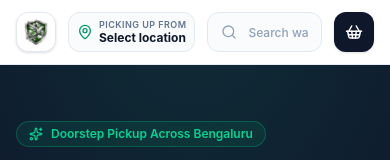
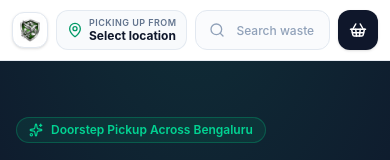
Before and after one commit to kirankumar001122/junk-it-out, a Next.js app: page / in a window 390 px wide. Shown: the top 160 px of the page. Built offline with nearby package versions, Linux system fonts and the light colour scheme; no server answers; the database is empty.

Commit message:
fix: improve selected location header layout

```diff
--- a/components/Navbar.tsx
+++ b/components/Navbar.tsx
@@ -87,12 +87,12 @@
 
   return (
     <header className="sticky top-0 z-50 border-b border-slate-200/80 bg-white/90 backdrop-blur-md transition-all">
-      <div className="mx-auto flex max-w-7xl items-center gap-3 px-4 py-3 sm:px-6">
-        <Link href="/" className="flex shrink-0 items-center gap-2.5 transition-opacity hover:opacity-90" aria-label="Junk It Out home">
-          <span className="relative grid h-10 w-10 place-items-center rounded-xl bg-white border border-slate-200 shadow-sm overflow-hidden shrink-0">
+      <div className="mx-auto flex max-w-7xl items-center gap-2 sm:gap-3 px-3 sm:px-6 py-2.5">
+        <Link href="/" className="flex shrink-0 items-center gap-2 transition-opacity hover:opacity-90" aria-label="Junk It Out home">
+          <span className="relative grid h-9 w-9 sm:h-10 sm:w-10 place-items-center rounded-xl bg-white border border-slate-200 shadow-sm overflow-hidden shrink-0">
             <img src="/logo.png" alt="Junk It Out Logo" className="h-full w-full object-contain p-1" />
           </span>
-          <span className="hidden text-lg font-bold tracking-tight text-slate-900 sm:block">
+          <span className="hidden text-base sm:text-lg font-bold tracking-tight text-slate-900 md:block">
             JUNK IT <span className="text-emerald-600 font-extrabold">OUT</span>
           </span>
         </Link>
@@ -100,14 +100,14 @@
         {/* Location selector trigger */}
         <button
           onClick={() => setLocationOpen(true)}
-          className="flex min-w-0 items-center gap-1.5 sm:gap-2 rounded-xl bg-slate-50/80 px-2 sm:px-3 py-1.5 text-left border border-slate-200/90 hover:bg-slate-100/90 hover:border-slate-300 transition-all group cursor-pointer shrink-0 max-w-[140px] sm:max-w-none"
+          className="flex shrink-0 items-center gap-1.5 sm:gap-2 rounded-xl bg-slate-50/90 px-2.5 sm:px-3 py-1.5 text-left border border-slate-200/90 hover:bg-slate-100 hover:border-slate-300 transition-all group cursor-pointer max-w-[145px] sm:max-w-[200px] md:max-w-[240px]"
           aria-label="Change pickup location"
           title={`Pickup Location: ${location}`}
         >
           <MapPin className="h-4 w-4 shrink-0 text-emerald-600 transition-transform group-hover:scale-110" />
-          <span className="min-w-0 flex-1">
+          <span className="min-w-0 flex-1 overflow-hidden">
             <span className="block text-[9px] sm:text-[10px] font-semibold uppercase tracking-wider text-slate-500 leading-tight">Picking Up From</span>
-            <span className="block max-w-[90px] sm:max-w-44 truncate text-xs font-bold text-slate-900 leading-tight">{location}</span>
+            <span className="block truncate text-xs font-bold text-slate-900 leading-tight">{location}</span>
           </span>
         </button>
 
```
